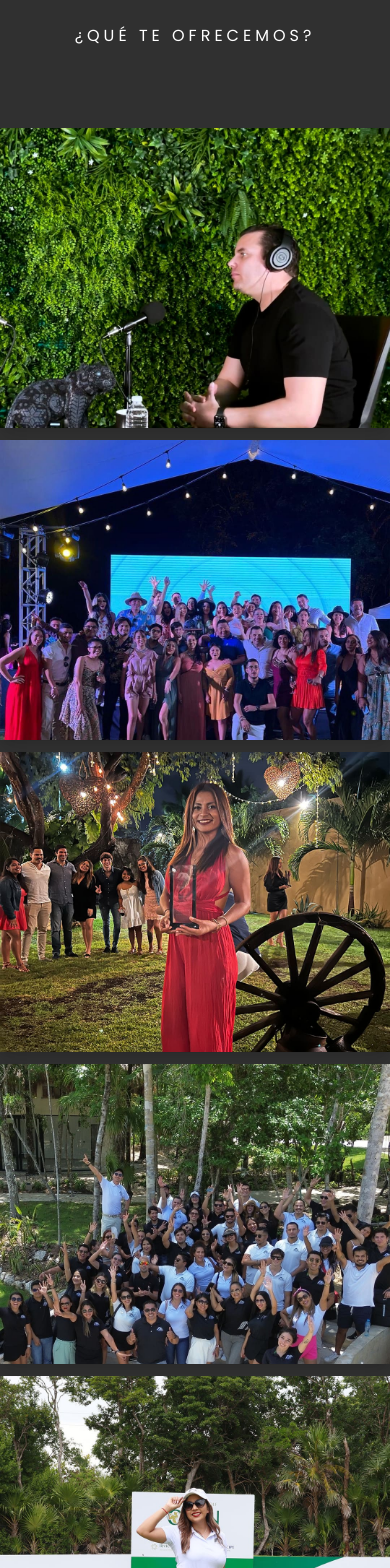
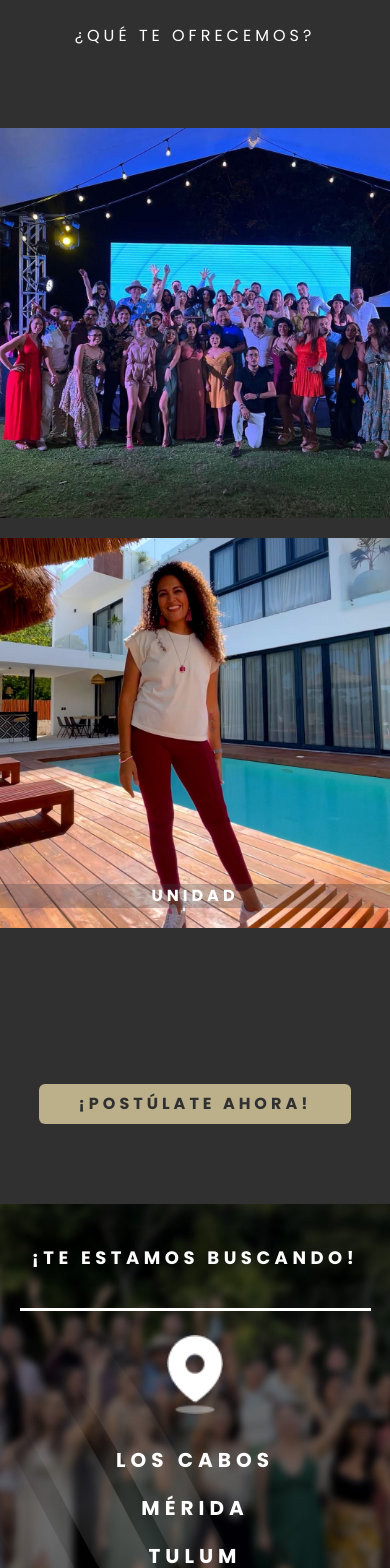
Before and after one commit to luisrlwev/tfs-next, a Next.js app: page /reclutamiento in a window 390 px wide. Shown: the part 860-2428 px from the top of the page. Built offline with nearby package versions, Linux system fonts and the light colour scheme; some icons are missing.

Commit message:
Se terminó reclutamiento

```diff
--- a/components/galeria.js
+++ b/components/galeria.js
@@ -1,32 +1,106 @@
+import { useState } from "react";
 import Image from "next/image";
+import Lightbox from "yet-another-react-lightbox";
+import 'yet-another-react-lightbox/styles.css';
 
 export default function Galeria() {
+
+    const [lightboxOpen, setLightboxOpen] = useState(false);
+    const [currentImage, setCurrentImage] = useState(0);
+
     const images = [
         // Array de URLs de imágenes
-        '/img/reclutamiento/slide-reclutamiento-1.jpg',
-        '/img/reclutamiento/slide-reclutamiento-2.jpg',
-        '/img/reclutamiento/slide-reclutamiento-3.jpg',
-        '/img/reclutamiento/slide-reclutamiento-4.jpg',
-        '/img/reclutamiento/slide-reclutamiento-5.jpg',
-        '/img/reclutamiento/slide-reclutamiento-6.jpg',
-        '/img/reclutamiento/slide-reclutamiento-7.jpg',
-        '/img/reclutamiento/slide-reclutamiento-8.jpg',
-        '/img/reclutamiento/slide-reclutamiento-9.jpg',
-        '/img/reclutamiento/slide-reclutamiento-10.jpg',
-        '/img/reclutamiento/slide-reclutamiento-11.jpg',
-        '/img/reclutamiento/slide-reclutamiento-12.jpg',
-        '/img/reclutamiento/slide-reclutamiento-13.jpg',
-        '/img/reclutamiento/slide-reclutamiento-14.jpg',
-        '/img/reclutamiento/slide-reclutamiento-15.jpg',
-        '/img/reclutamiento/slide-reclutamiento-16.jpg'
+        {
+          src: '/img/reclutamiento/slide-reclutamiento-1.jpg',
+          texto: 'Innovación'
+        },
+        {
+          src: '/img/reclutamiento/slide-reclutamiento-2.jpg',
+          texto: ''
+        },
+        {
+          src: '/img/reclutamiento/slide-reclutamiento-3.jpg',
+          texto: 'Crecimiento'
+        },
+        {
+          src: '/img/reclutamiento/slide-reclutamiento-4.jpg',
+          texto: ''
+        },
+        {
+          src: '/img/reclutamiento/slide-reclutamiento-5.jpg',
+          texto: ''
+        },
+        {
+          src: '/img/reclutamiento/slide-reclutamiento-6.jpg',
+          texto: 'Herramientas financieras'
+        },
+        {
+          src: '/img/reclutamiento/slide-reclutamiento-7.jpg',
+          texto: ''
+        },
+        {
+          src: '/img/reclutamiento/slide-reclutamiento-8.jpg',
+          texto: 'Capacitación constante'
+        },
+        {
+          src: '/img/reclutamiento/slide-reclutamiento-9.jpg',
+          texto: 'El mejor equipo'
+        },
+        {
+          src: '/img/reclutamiento/slide-reclutamiento-10.jpg',
+          texto: ''
+        },
+        {
+          src: '/img/reclutamiento/slide-reclutamiento-11.jpg',
+          texto: 'Unidad'
+        },
+        {
+          src: '/img/reclutamiento/slide-reclutamiento-12.jpg',
+          texto: ''
+        },
+        {
+          src: '/img/reclutamiento/slide-reclutamiento-13.jpg',
+          texto: ''
+        },
+        {
+          src: '/img/reclutamiento/slide-reclutamiento-14.jpg',
+          texto: 'Desarrollos exclusivos'
+        },
+        {
+          src: '/img/reclutamiento/slide-reclutamiento-15.jpg',
+          texto: ''
+        },
+        {
+          src: '/img/reclutamiento/slide-reclutamiento-16.jpg',
+          texto: 'Clientes potenciales'
+        }
       ];
+
+      // Abre el lightbox en la imagen seleccionada
+      const openLightbox = (index) => {
+        setCurrentImage(index);
+        setLightboxOpen(true);
+      };
   return (
-    <div className="grid grid-cols-1 md:grid-cols-4 gap-3">
-    {images.map((src, index) => (
-        <div key={index} className="overflow-hidden shadow-lg relative h-300">
-            <Image src={src} width={348} height={300} alt={`Imagen ${index}`} className="transform hover:scale-110 transition-transform duration-500 img-full" />
-        </div>
-    ))}
-    </div>
+    <>
+      <div className="grid grid-cols-1 md:grid-cols-4 gap-3">
+      {images.map((img, index) => (
+          <div key={index} className="group overflow-hidden shadow-lg relative h-300 cursor-pointer" onClick={() => openLightbox(index)}>
+              <Image src={img.src} width={348} height={300} alt={`Imagen ${img.texto}`} className="transform hover:scale-110 transition-transform duration-500 img-full" />
+              <div className="absolute inset-0 bg-galeria transition duration-500 flex justify-center items-center">
+                  <p className="text-tercero text-2xl uppercase letter-spacing-25 font-bold text-center transition duration-500">{img.texto}</p>
+              </div>
+          </div>
+      ))}
+      </div>
+      {lightboxOpen && (
+        <Lightbox
+          open={lightboxOpen}
+          close={() => setLightboxOpen(false)}
+          index={currentImage}
+          slides={images.map(img => ({ src: img.src }))}
+        />
+      )}
+    </>
   )
 }
--- a/package.json
+++ b/package.json
@@ -19,7 +19,8 @@
     "react": "^18",
     "react-dom": "^18",
     "react-icons": "^4.11.0",
-    "swiper": "^11.0.3"
+    "swiper": "^11.0.3",
+    "yet-another-react-lightbox": "^3.15.6"
   },
   "devDependencies": {
     "autoprefixer": "^10.0.1",
--- a/pages/reclutamiento.js
+++ b/pages/reclutamiento.js
@@ -1,11 +1,15 @@
 import { useState, useEffect } from 'react';
-import Link from "next/link";
 import Image from "next/image";
 import LayoutReclutamiento from "@/components/layout-reclutamiento";
 import Galeria from "@/components/galeria";
-import { FaWhatsapp, FaRegEnvelope, FaFacebookF, FaYoutube, FaInstagram, FaXTwitter, FaPinterestP, FaTiktok, FaLinkedinIn } from "react-icons/fa6";
+import { FaFacebookF, FaYoutube, FaInstagram, FaXTwitter, FaPinterestP, FaTiktok, FaLinkedinIn } from "react-icons/fa6";
+import { Swiper, SwiperSlide } from 'swiper/react';
+import { Autoplay, Navigation } from 'swiper/modules';
+// Import Swiper styles
+import 'swiper/css';
+import 'swiper/css/navigation';
 
-export default function Home() {
+export default function Reclutamiento() {
   // Campos formulario
   const [nombre, setNombre] = useState('');
   const [email, setEmail] = useState('');
@@ -116,6 +120,28 @@ export default function Home() {
     }
   };
 
+  const slides = [
+    { src: '/img/reclutamiento/slide-reclutamiento-1.jpg', text: 'Herramientas financieras' },
+    { src: '/img/reclutamiento/slide-reclutamiento-2.jpg', text: '' },
+    { src: '/img/reclutamiento/slide-reclutamiento-3.jpg', text: 'Crecimiento' },
+    { src: '/img/reclutamiento/slide-reclutamiento-4.jpg', text: '' },
+    { src: '/img/reclutamiento/slide-reclutamiento-5.jpg', text: 'Capacitación constante' },
+    { src: '/img/reclutamiento/slide-reclutamiento-6.jpg', text: '' },
+    { src: '/img/reclutamiento/slide-reclutamiento-7.jpg', text: 'Innovación' },
+    { src: '/img/reclutamiento/slide-reclutamiento-8.jpg', text: '' },
+  ];
+
+  const slidesDos = [
+    { src: '/img/reclutamiento/slide-reclutamiento-9.jpg', text: '' },
+    { src: '/img/reclutamiento/slide-reclutamiento-10.jpg', text: 'Unidad' },
+    { src: '/img/reclutamiento/slide-reclutamiento-11.jpg', text: '' },
+    { src: '/img/reclutamiento/slide-reclutamiento-12.jpg', text: 'El mejor equipo' },
+    { src: '/img/reclutamiento/slide-reclutamiento-13.jpg', text: '' },
+    { src: '/img/reclutamiento/slide-reclutamiento-14.jpg', text: 'Desarrollos exclusivos' },
+    { src: '/img/reclutamiento/slide-reclutamiento-15.jpg', text: '' },
+    { src: '/img/reclutamiento/slide-reclutamiento-16.jpg', text: 'Clientes potenciales' },
+  ];
+
   return (
     <LayoutReclutamiento
       title={"Reclutamiento"}
@@ -139,7 +165,54 @@ export default function Home() {
             <h3 className="uppercase text-white letter-spacing-25 font-bold text-3xl text-center pb-5 max-lg:hidden">Es tu momento de crecer</h3>
             <h3 className="uppercase text-white letter-spacing-25 font-bold text-base text-center pb-5 lg:hidden">Asesores inmobiliarios</h3>
             <p className="text-white letter-spacing-25 uppercase text-center lg:pb-16 max-lg:pb-20">¿Qué te ofrecemos?</p>
-            <Galeria/>
+            <div className="max-lg:hidden">
+              <Galeria/>
+            </div>
+            <div className='lg:hidden pb-5'>
+              <Swiper
+                slidesPerView={1}
+                autoplay={{
+                  delay: 5000,
+                  disableOnInteraction: false,
+                }}
+                modules={[Autoplay, Navigation]}
+                loop={true}
+                className="pb-6"
+              >
+                {slides.map((slide, index) => (
+                  <SwiperSlide key={index}>
+                    <div className="relative">
+                      <Image src={slide.src} width={425} height={425} className="h-full object-cover" alt="Reclutamiento TFS" />
+                      <p className="absolute bottom-5 left-0 w-full flex items-end justify-center bg-cinta text-white text-base uppercase letter-spacing-25 font-bold">
+                        {slide.text}
+                      </p>
+                    </div>
+                  </SwiperSlide>
+                ))}
+              </Swiper>
+            </div>
+            <div className='lg:hidden'>
+              <Swiper
+                slidesPerView={1}
+                autoplay={{
+                  delay: 5000,
+                  disableOnInteraction: false,
+                }}
+                modules={[Autoplay, Navigation]}
+                loop={true}
+              >
+                {slidesDos.map((slide, index) => (
+                  <SwiperSlide key={index}>
+                    <div className="relative">
+                      <Image src={slide.src} width={425} height={425} className="h-full object-cover" alt="Reclutamiento TFS" />
+                      <p className="absolute bottom-5 left-0 w-full flex items-end justify-center bg-cinta text-white text-base uppercase letter-spacing-25 font-bold">
+                        {slide.text}
+                      </p>
+                    </div>
+                  </SwiperSlide>
+                ))}
+              </Swiper>
+            </div>
             <div className="flex justify-center text-tfs text-2xl gap-4 pt-11">
               <a href="https://www.youtube.com/@tulumfromskyrealtors5181" target="_blank"><FaYoutube className="hover"/></a>
               <a href="https://www.facebook.com/tulumfromskyrealtors/" target="_blank"><FaFacebookF className="hover"/></a>
@@ -154,7 +227,7 @@ export default function Home() {
             </div>
         </div>
       </section>
-      <div className="portada-nosotros-final">
+      <div className="portada-nosotros-final relative">
         <div className="overlay-nosotros-final h-full w-full absolute">
         </div>
         <div className="container mx-auto portada-video-final-nosotros relative text-white">
--- a/styles/globals.css
+++ b/styles/globals.css
@@ -81,6 +81,19 @@ body {
 
 .bg-modal{
   background-color: #fdf5f1;
+}
+
+.bg-galeria{
+  background-color: #BCB08AD6;
+  opacity: 0;
+}
+
+.bg-galeria:hover{
+  opacity: 1;
+}
+
+.bg-cinta{
+  background-color: #3C3C434D;
 }
 
 .text-menu{
```
Also changed, not shown: 1 other file (tests, documents, lock files or other folders).
